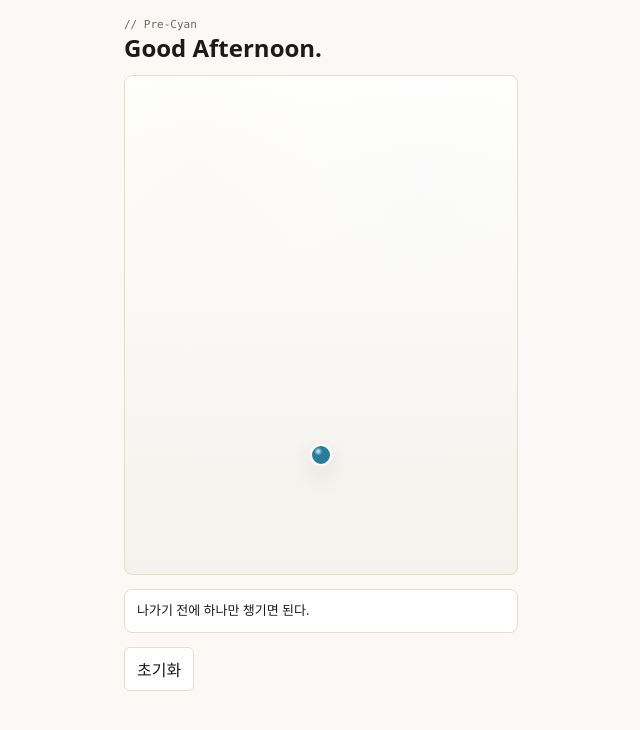
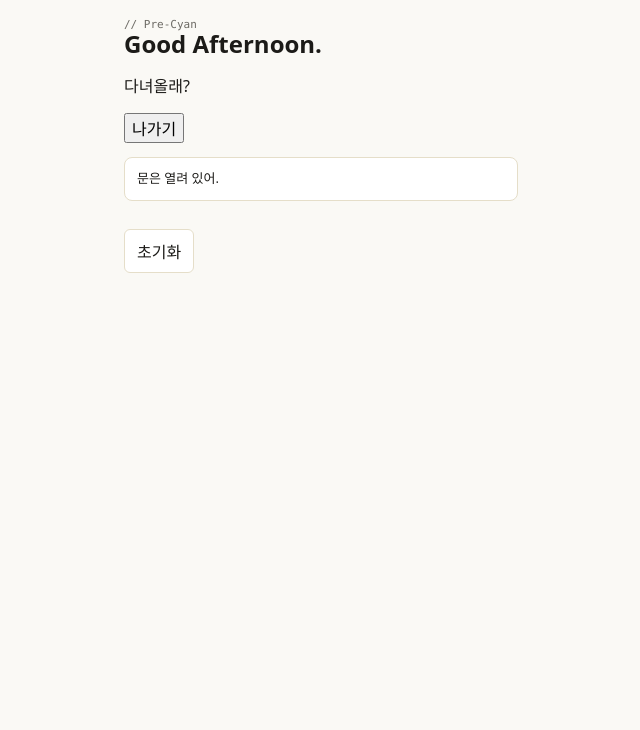
Before and after one commit to jinhoOps/good-afternoon, a website built with Vite: page src/pre-cyan-village/index.html in a window 1280 px wide. Shown: the whole page, without its empty margins (319-959 px from the left). Built offline with nearby package versions, Linux system fonts and the light colour scheme.

Commit message:
feat: render pre-cyan outing screens

```diff
--- a/src/pre-cyan-village/index.html
+++ b/src/pre-cyan-village/index.html
@@ -7,33 +7,30 @@
 </head>
 <body>
   <main class="app-shell">
-    <header class="village-header">
+    <section class="room-screen" id="room-screen">
       <p class="eyebrow">// Pre-Cyan</p>
       <h1>Good Afternoon.</h1>
-    </header>
+      <p class="guide-line" id="guide-line">다녀올래?</p>
+      <button type="button" id="start-outing">나가기</button>
+    </section>
 
-    <section class="village-board" aria-label="Pre-Cyan 첫 모험 마을" aria-busy="false">
-      <svg class="village-paths" viewBox="0 0 100 100" aria-hidden="true" focusable="false"></svg>
-      <div class="village-nodes" id="village-nodes"></div>
-      <div class="player-token" id="player-token" aria-hidden="true"></div>
+    <section class="village-board" id="village-board" hidden>
+      <header class="outing-header">
+        <h1 id="outing-title">첫 외출</h1>
+        <div class="outing-slots" id="outing-slots" aria-label="오늘 들를 곳"></div>
+      </header>
+      <div class="zone-board" id="zone-board"></div>
     </section>
 
     <section class="village-log" aria-live="polite">
-      <p id="village-log-text">나가기 전에 하나만 챙기면 된다.</p>
+      <p id="village-log-text">문은 열려 있어.</p>
     </section>
 
-    <section class="achievement" id="achievement" hidden>
-      <p class="achievement-kicker">기록</p>
-      <h2>첫 길</h2>
-      <p>마을 밖으로 나갈 준비가 됐다.</p>
+    <section class="reaction-panel" id="reaction-panel" hidden>
+      <p id="reaction-text"></p>
     </section>
 
-    <section class="cyan-loop" id="cyan-loop" hidden>
-      <p class="cyan-loop-kicker">Cyan</p>
-      <h2 id="cyan-loop-situation"></h2>
-      <p id="cyan-loop-question"></p>
-      <div class="cyan-loop-choices" id="cyan-loop-choices"></div>
-    </section>
+    <section class="status-strip" id="status-strip" aria-label="현재 상태"></section>
 
     <footer class="controls">
       <button type="button" id="reset-state">초기화</button>
--- a/src/pre-cyan-village/view/board-view.ts
+++ b/src/pre-cyan-village/view/board-view.ts
@@ -1,75 +1,53 @@
-import { villageNodes } from '../domain/data';
-import { isLastMovePath, shouldRenderDirectLastMove, visibleEdges } from '../domain/movement';
-import { isNodeUnlocked } from '../domain/state';
-import type { Edge } from '../../shared/types/graph';
-import type { VillageNode, VillageState } from '../../shared/types/village';
+import { activeHotspotIds } from '../domain/outing';
+import { hotspots, zones } from '../domain/data';
+import type { HotspotId, VillageState, ZoneId } from '../../shared/types/village';
 
-type BoardPosition = Pick<VillageNode, 'x' | 'y'>;
+const zoneOrder: ZoneId[] = ['home', 'commercial', 'transit', 'work', 'finance', 'hidden'];
 
-function positionFor(node: VillageNode): BoardPosition {
-  return { x: node.x, y: node.y };
-}
-
-function lineFor(edge: Edge, className: string): string {
-  const fromNode = villageNodes[edge.from];
-  const toNode = villageNodes[edge.to];
-  if (!fromNode || !toNode) return '';
-
-  const from = positionFor(fromNode);
-  const to = positionFor(toNode);
-  return `<line class="${className}" x1="${from.x}" y1="${from.y}" x2="${to.x}" y2="${to.y}"></line>`;
-}
-
-export function renderPaths(pathsHost: SVGElement, state: VillageState): void {
-  const lines = visibleEdges(state).map((edge) => {
-    const isLit = isNodeUnlocked(state, edge.from) && isNodeUnlocked(state, edge.to);
-    const classes = [
-      'village-path',
-      isLit ? 'is-lit' : '',
-      isLastMovePath(edge, state.lastMove) ? 'is-last-move' : ''
-    ].filter(Boolean).join(' ');
-
-    return lineFor(edge, classes);
-  });
-
-  if (state.lastMove && shouldRenderDirectLastMove(state)) {
-    lines.push(lineFor(state.lastMove, 'village-path is-lit is-last-move is-last-move-direct'));
-  }
-
-  pathsHost.innerHTML = lines.join('');
-}
-
-export function renderNodes(nodesHost: HTMLElement, state: VillageState): void {
-  const moving = Boolean(state.movingToNodeId);
-
-  nodesHost.innerHTML = Object.values(villageNodes).filter((node) => {
-    return !node.hidden || state.backAlleyDiscovered;
-  }).map((node) => {
-    const unlocked = isNodeUnlocked(state, node.id);
-    const visited = state.visited.includes(node.id);
-    const current = state.playerNodeId === node.id;
-    const movingTarget = state.movingToNodeId === node.id;
-    const position = positionFor(node);
-    const classes = [
-      'village-node',
-      unlocked ? 'is-unlocked' : '',
-      visited ? 'is-visited' : '',
-      current ? 'is-current' : '',
-      movingTarget ? 'is-moving-target' : '',
-      node.gate ? 'is-gate' : ''
-    ].filter(Boolean).join(' ');
-    const disabled = moving || !unlocked ? 'disabled' : '';
-
-    return `<button class="${classes}" type="button" style="--x:${position.x};--y:${position.y}" data-node-id="${node.id}" ${disabled}>${node.label}</button>`;
+export function renderOutingSlots(host: HTMLElement, state: VillageState): void {
+  const selections = state.currentOutingSelections;
+  host.innerHTML = [0, 1, 2].map((index) => {
+    const hotspotId = selections[index];
+    const label = hotspotId ? hotspots[hotspotId]?.shortLabel ?? hotspotId : String(index + 1);
+    return `<span class="outing-slot ${hotspotId ? 'is-filled' : ''}">${label}</span>`;
   }).join('');
 }
 
-export function renderToken(token: HTMLElement, state: VillageState): void {
-  const targetId = state.movingToNodeId || state.playerNodeId;
-  const targetNode = villageNodes[targetId] || villageNodes.room;
-  const position = positionFor(targetNode);
+function renderHotspotButton(hotspotId: HotspotId, state: VillageState): string {
+  const hotspot = hotspots[hotspotId];
+  const selected = state.currentOutingSelections.includes(hotspotId);
+  const disabled = selected || state.currentOutingSelections.length >= 3 ? 'disabled' : '';
+  return `<button type="button" class="hotspot ${selected ? 'is-selected' : ''}" data-hotspot-id="${hotspot.id}" ${disabled}>${hotspot.label}</button>`;
+}
 
-  token.style.setProperty('--x', String(position.x));
-  token.style.setProperty('--y', String(position.y));
-  token.classList.toggle('is-moving', Boolean(state.movingToNodeId));
+export function renderZoneBoard(host: HTMLElement, state: VillageState): void {
+  const activeIds = activeHotspotIds(state);
+  host.innerHTML = zoneOrder.map((zoneId) => {
+    const zone = zones[zoneId];
+    const zoneHotspots = activeIds.filter((hotspotId) => hotspots[hotspotId]?.zoneId === zoneId);
+    const layer = state.zoneLayers[zoneId] ?? 0;
+    const hiddenActive = zoneId === 'hidden' && state.alley.discoveredHint;
+    return `
+      <section class="zone-card zone-${zoneId} ${zoneHotspots.length || hiddenActive ? 'is-active' : ''}" data-zone-id="${zoneId}">
+        <div>
+          <h2>${zone.label}</h2>
+          <p>${zone.description}</p>
+          <span class="zone-layer">layer ${layer}</span>
+        </div>
+        <div class="hotspots">
+          ${zoneHotspots.map((hotspotId) => renderHotspotButton(hotspotId, state)).join('')}
+          ${hiddenActive ? '<span class="hidden-hint">신호가 섞였다.</span>' : ''}
+        </div>
+      </section>
+    `;
+  }).join('');
 }
+
+export function renderStatusStrip(host: HTMLElement, state: VillageState): void {
+  const chips = [
+    state.moneyFever.triggeredEver ? '<span class="status-chip is-strange">돈독</span>' : '',
+    state.cyanGateUnlocked ? '<span class="status-chip is-cyan">길 열림</span>' : '',
+    state.roomFeatures.firstRecord ? '<span class="status-chip">기록 있음</span>' : ''
+  ].filter(Boolean);
+  host.innerHTML = chips.join('');
+}
--- a/src/pre-cyan-village/view/render.ts
+++ b/src/pre-cyan-village/view/render.ts
@@ -1,79 +1,88 @@
-import { renderNodes, renderPaths, renderToken } from './board-view';
-import { renderCyanLoop } from './loop-view';
+import { outingById } from '../domain/data';
+import { renderOutingSlots, renderStatusStrip, renderZoneBoard } from './board-view';
 import type { VillageState } from '../../shared/types/village';
 
 export type AppElements = {
-  board: HTMLElement;
-  nodesHost: HTMLElement;
-  pathsHost: SVGElement;
-  token: HTMLElement;
+  roomScreen: HTMLElement;
+  guideLine: HTMLElement;
+  startOutingButton: HTMLButtonElement;
+  villageBoard: HTMLElement;
+  outingTitle: HTMLElement;
+  outingSlots: HTMLElement;
+  zoneBoard: HTMLElement;
   logText: HTMLElement;
-  achievement: HTMLElement;
-  cyanLoop: HTMLElement;
-  cyanLoopSituation: HTMLElement;
-  cyanLoopQuestion: HTMLElement;
-  cyanLoopChoices: HTMLElement;
+  reactionPanel: HTMLElement;
+  reactionText: HTMLElement;
+  statusStrip: HTMLElement;
   resetButton: HTMLButtonElement;
 };
 
 export function queryAppElements(documentRef: Document = document): AppElements {
-  const board = documentRef.querySelector<HTMLElement>('.village-board');
-  const nodesHost = documentRef.querySelector<HTMLElement>('#village-nodes');
-  const pathsHost = documentRef.querySelector<SVGElement>('.village-paths');
-  const token = documentRef.querySelector<HTMLElement>('#player-token');
+  const roomScreen = documentRef.querySelector<HTMLElement>('#room-screen');
+  const guideLine = documentRef.querySelector<HTMLElement>('#guide-line');
+  const startOutingButton = documentRef.querySelector<HTMLButtonElement>('#start-outing');
+  const villageBoard = documentRef.querySelector<HTMLElement>('#village-board');
+  const outingTitle = documentRef.querySelector<HTMLElement>('#outing-title');
+  const outingSlots = documentRef.querySelector<HTMLElement>('#outing-slots');
+  const zoneBoard = documentRef.querySelector<HTMLElement>('#zone-board');
   const logText = documentRef.querySelector<HTMLElement>('#village-log-text');
-  const achievement = documentRef.querySelector<HTMLElement>('#achievement');
-  const cyanLoop = documentRef.querySelector<HTMLElement>('#cyan-loop');
-  const cyanLoopSituation = documentRef.querySelector<HTMLElement>('#cyan-loop-situation');
-  const cyanLoopQuestion = documentRef.querySelector<HTMLElement>('#cyan-loop-question');
-  const cyanLoopChoices = documentRef.querySelector<HTMLElement>('#cyan-loop-choices');
+  const reactionPanel = documentRef.querySelector<HTMLElement>('#reaction-panel');
+  const reactionText = documentRef.querySelector<HTMLElement>('#reaction-text');
+  const statusStrip = documentRef.querySelector<HTMLElement>('#status-strip');
   const resetButton = documentRef.querySelector<HTMLButtonElement>('#reset-state');
 
   if (
-    !board
-    || !nodesHost
-    || !pathsHost
-    || !token
+    !roomScreen
+    || !guideLine
+    || !startOutingButton
+    || !villageBoard
+    || !outingTitle
+    || !outingSlots
+    || !zoneBoard
     || !logText
-    || !achievement
-    || !cyanLoop
-    || !cyanLoopSituation
-    || !cyanLoopQuestion
-    || !cyanLoopChoices
+    || !reactionPanel
+    || !reactionText
+    || !statusStrip
     || !resetButton
   ) {
     throw new Error('Missing Pre-Cyan village DOM element');
   }
 
   return {
-    board,
-    nodesHost,
-    pathsHost,
-    token,
+    roomScreen,
+    guideLine,
+    startOutingButton,
+    villageBoard,
+    outingTitle,
+    outingSlots,
+    zoneBoard,
     logText,
-    achievement,
-    cyanLoop,
-    cyanLoopSituation,
-    cyanLoopQuestion,
-    cyanLoopChoices,
+    reactionPanel,
+    reactionText,
+    statusStrip,
     resetButton
   };
 }
 
+function outingTitleFor(state: VillageState): string {
+  if (!state.currentOutingId) return '외출';
+  return outingById(state.currentOutingId)?.title ?? '다른 하루';
+}
+
 export function renderApp(elements: AppElements, state: VillageState): void {
-  const moving = Boolean(state.movingToNodeId);
+  const inRoom = state.screen === 'room';
+  const onBoard = state.screen === 'villageBoard';
+  const reaction = state.pendingReaction;
 
-  elements.board.setAttribute('aria-busy', moving ? 'true' : 'false');
-  elements.board.classList.toggle('is-moving', moving);
-  renderPaths(elements.pathsHost, state);
-  renderNodes(elements.nodesHost, state);
-  renderToken(elements.token, state);
-  renderCyanLoop({
-    cyanLoop: elements.cyanLoop,
-    situation: elements.cyanLoopSituation,
-    question: elements.cyanLoopQuestion,
-    choices: elements.cyanLoopChoices
-  }, state);
+  elements.roomScreen.hidden = !inRoom;
+  elements.villageBoard.hidden = !onBoard;
+  elements.guideLine.textContent = state.guideLine;
+  elements.outingTitle.textContent = outingTitleFor(state);
   elements.logText.textContent = state.log;
-  elements.achievement.hidden = !state.firstAchievementShown;
+  elements.reactionPanel.hidden = !reaction;
+  elements.reactionText.textContent = reaction?.log ?? '';
+
+  renderOutingSlots(elements.outingSlots, state);
+  renderZoneBoard(elements.zoneBoard, state);
+  renderStatusStrip(elements.statusStrip, state);
 }
```
Also changed, not shown: src/pre-cyan-village/tests/static-contract.test.ts (+10 -18 lines).
